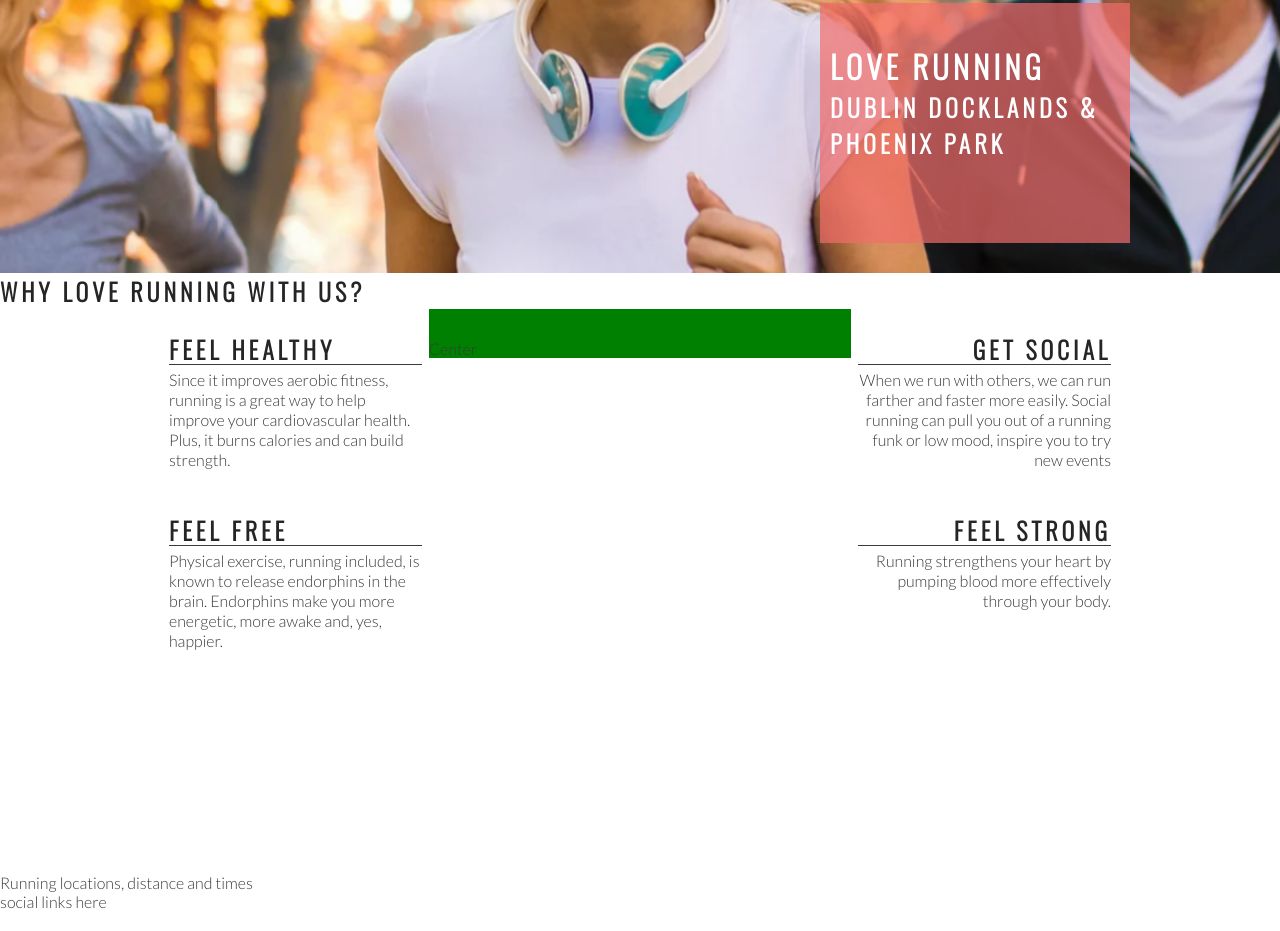
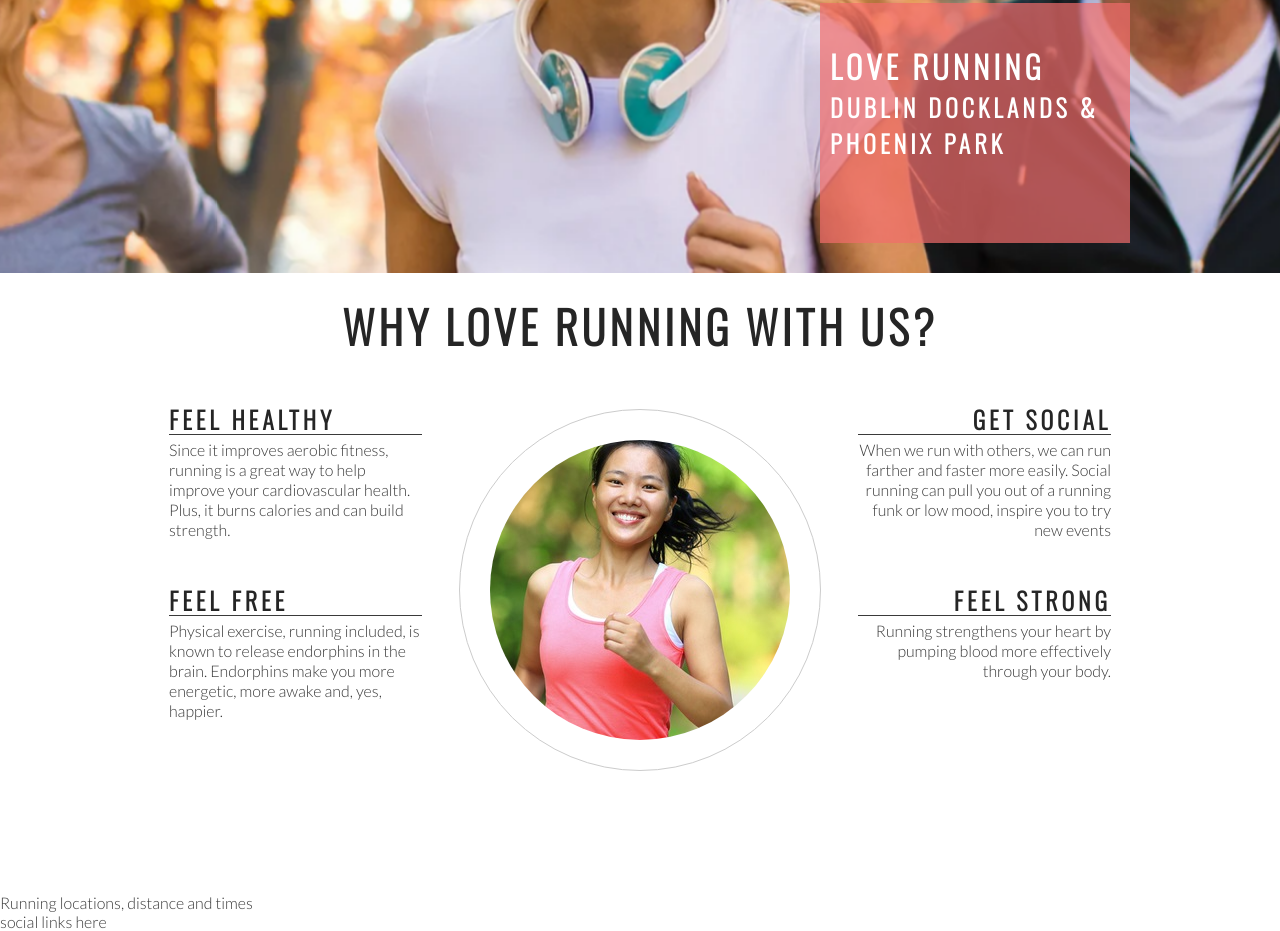
Before and after one commit to shanecoen/Love-running-code-institute, a plain HTML site: page index.html in a window 1280 px wide. Shown: the part 402-1333 px from the top of the page. Drawn offline with nearby package versions, Linux system fonts and the light colour scheme.

Commit message:
add club ethos central image and style into a circle

```diff
--- a/assets/css/style.css
+++ b/assets/css/style.css
@@ -134,7 +134,6 @@ h1, h2 {
     padding-top: 30px;
     width: 33%;
     margin: 0 auto;
-    background-color: green;
 }
 
 hr {
@@ -166,3 +165,24 @@ hr {
 .right-about-heading p {
     text-align: right;
 }
+
+#welcome {
+    text-align: center;
+    margin: 20px 0;
+    font-size: 280%;
+}
+
+#circle-container {
+    width: 300px;
+    height: 300px;
+    padding: 30px;
+    border: 1px solid #ccc;
+    border-radius: 50%;
+    margin: 0 auto;
+}
+
+#circle-cover-bg {
+    background: url('../images/ethos-center-image.jpg') center center no-repeat;
+    height: 100%;
+    border-radius: 50%;
+}
--- a/index.html
+++ b/index.html
@@ -37,17 +37,19 @@
     </Section>
 
     <Section id="club-ethos">
-        <h1>Why Love Running With Us?</h1>
+        <h2 id="welcome">Why Love Running With Us?</h2>
         <div id="left-about">
             <div class="left-about-heading">
                 <h2>Feel Healthy</h2>
                 <hr>
-                <p>Since it improves aerobic fitness, running is a great way to help improve your cardiovascular health. Plus, it burns calories and can build strength.</p>
+                <p>Since it improves aerobic fitness, running is a great way to help improve your cardiovascular health.
+                    Plus, it burns calories and can build strength.</p>
             </div>
             <div class="left-about-heading">
                 <h2>Feel Free</h2>
                 <hr>
-                <p>Physical exercise, running included, is known to release endorphins in the brain. Endorphins make you more energetic, more awake and, yes, happier.</p>
+                <p>Physical exercise, running included, is known to release endorphins in the brain. Endorphins make you
+                    more energetic, more awake and, yes, happier.</p>
             </div>
         </div>
 
@@ -55,7 +57,8 @@
             <div class="right-about-heading">
                 <h2>Get Social</h2>
                 <hr>
-                <p>When we run with others, we can run farther and faster more easily. Social running can pull you out of a running funk or low mood, inspire you to try new events</p>
+                <p>When we run with others, we can run farther and faster more easily. Social running can pull you out
+                    of a running funk or low mood, inspire you to try new events</p>
             </div>
             <div class="right-about-heading">
                 <h2>Feel Strong</h2>
@@ -64,7 +67,12 @@
             </div>
         </div>
 
-        <div id="center-about">Center</div>
+        <div id="center-about">
+            <div id="circle-container">
+                <div id="circle-cover-bg">
+
+                </div>
+            </div>
     </Section>
 
     <Section>
```
Also changed, not shown: assets/images/ethos-center-image.jpg (added).
